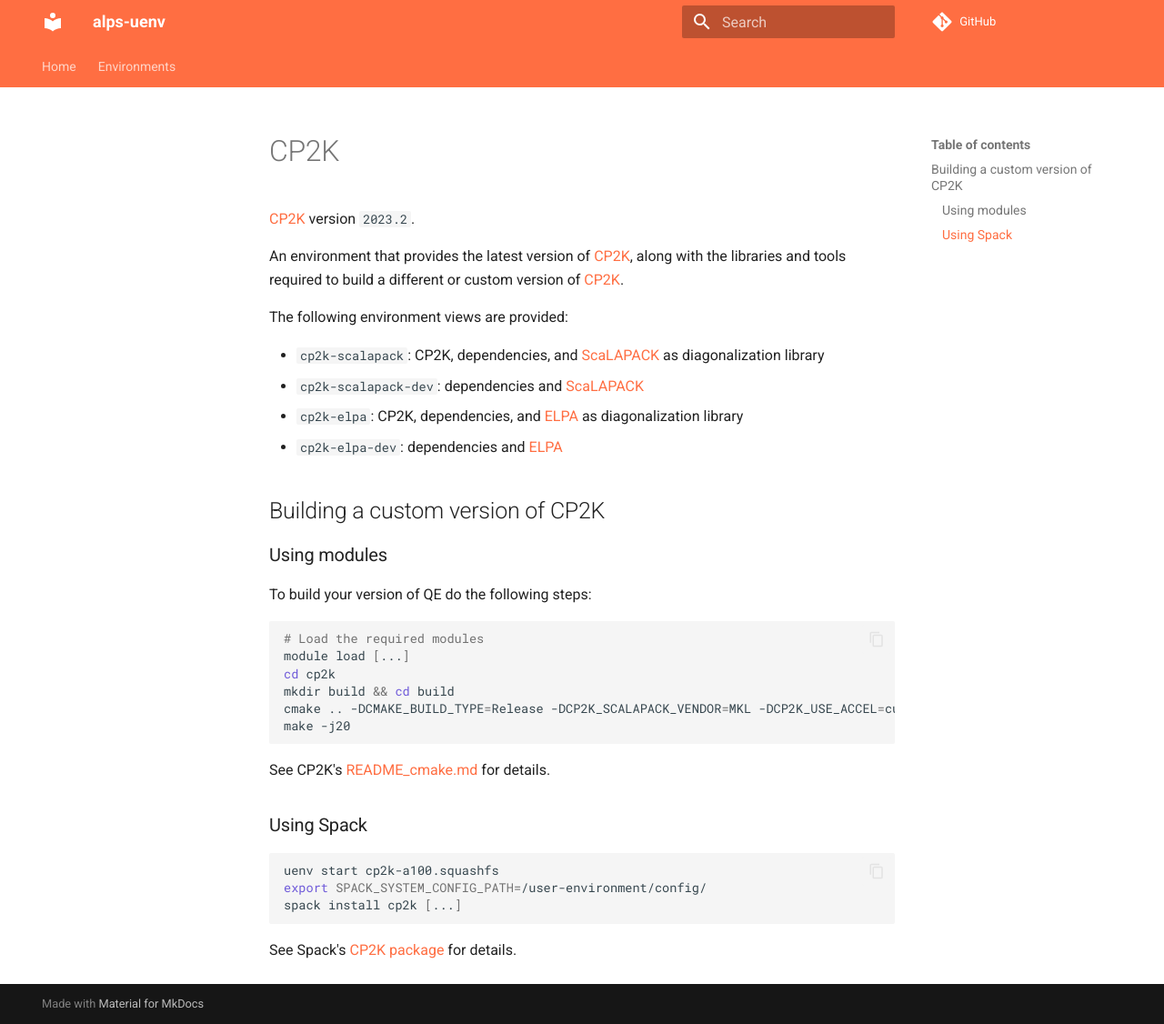
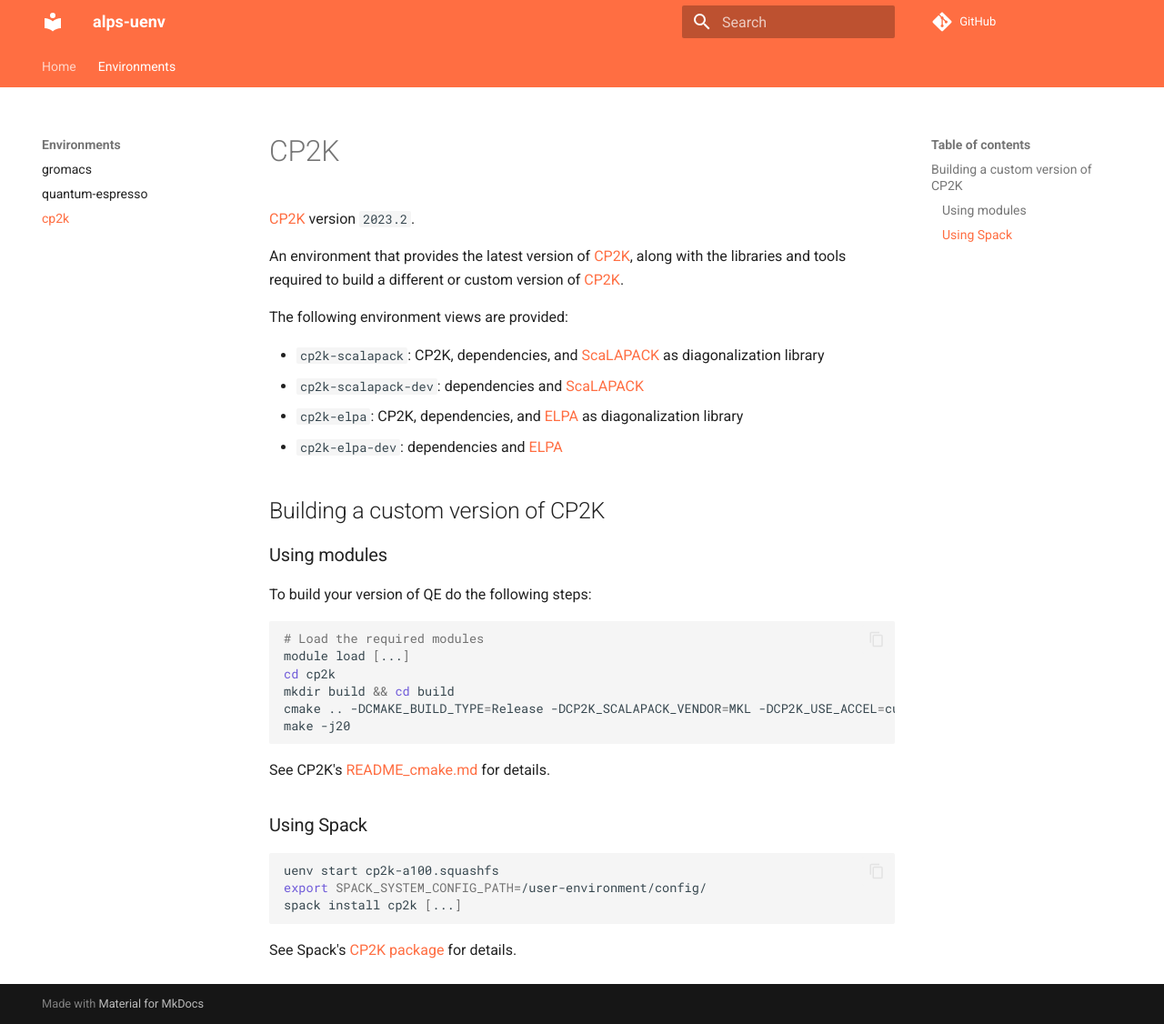
Before and after one commit to eth-cscs/alps-uenv, an MkDocs documentation site: the page built from docs/uenv-cp2k.md, in a window 1280 px wide and 1126 px high. Shown: the whole window at 91% size. Built offline with MkDocs 1.6.1 and Material for MkDocs 9.7.7, drawn with Linux system fonts in a browser that asks for light colours; comment, search, counter and statistics services are not loaded.

Commit message:
show cp2k doc

```diff
--- a/mkdocs.yml
+++ b/mkdocs.yml
@@ -4,6 +4,7 @@
   - 'Environments':
     - 'gromacs': uenv-gromacs.md
     - 'quantum-espresso': uenv-qe.md
+    - 'cp2k': uenv-cp2k.md
 theme:
   name: material
   features:
```
